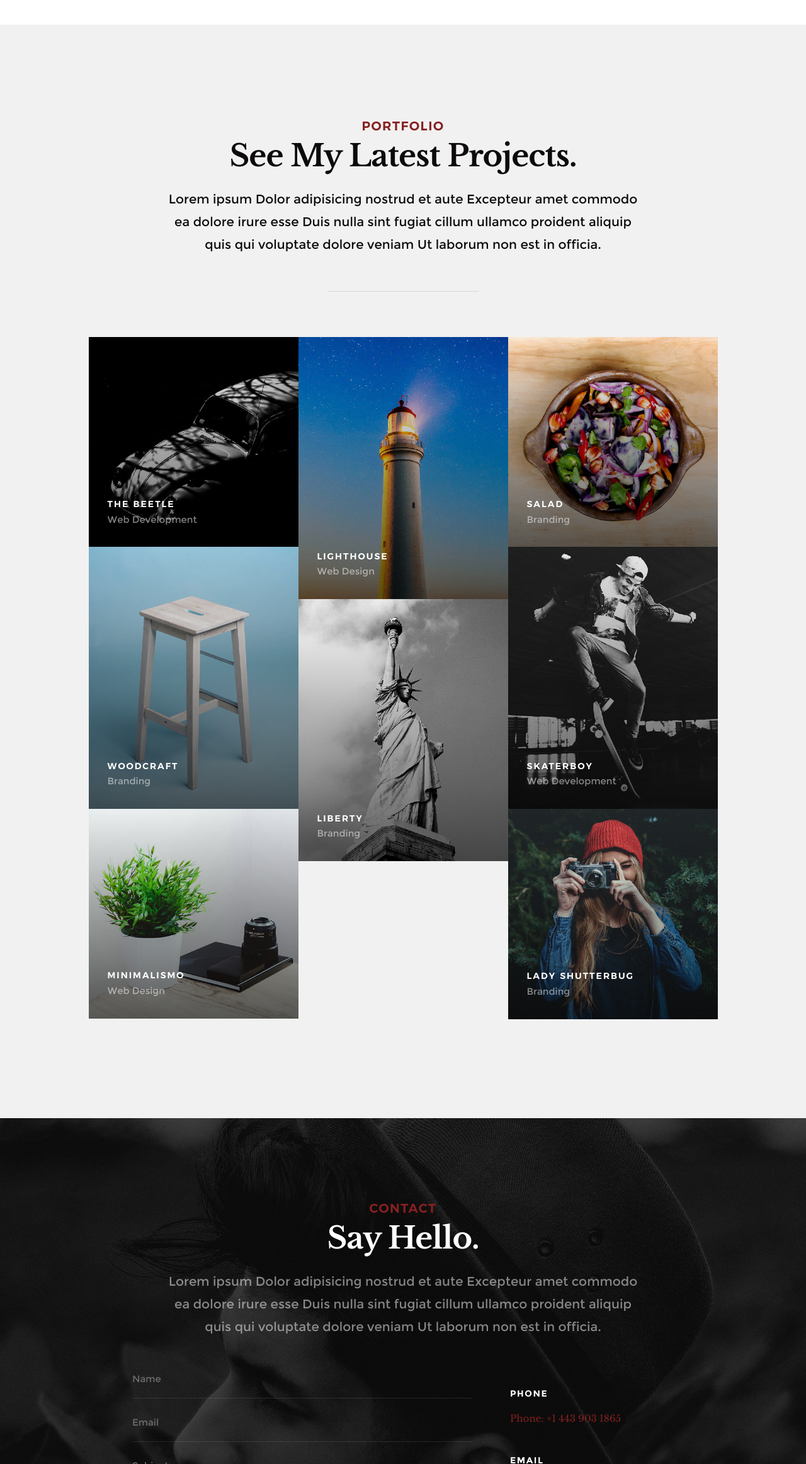
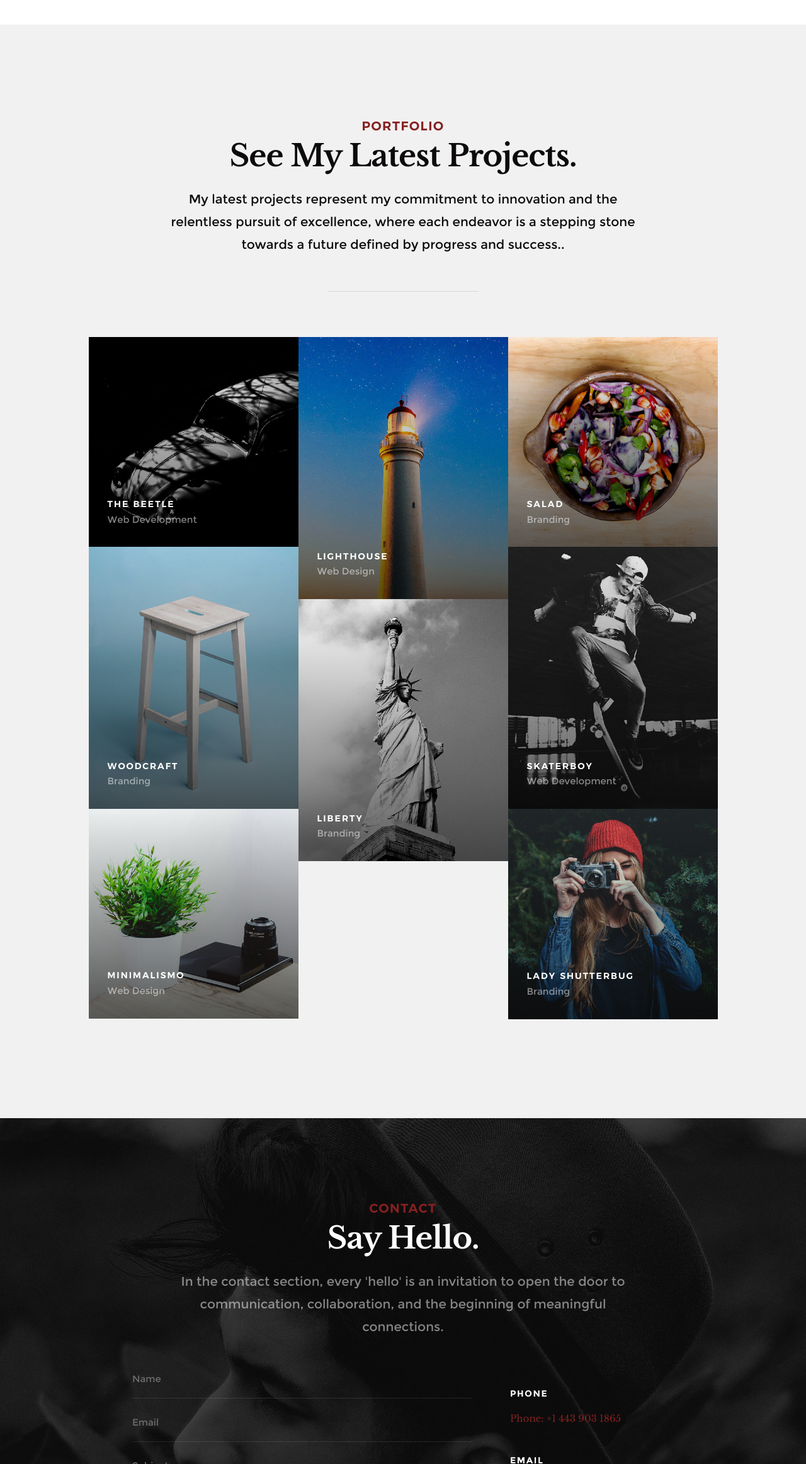
Before and after one commit to lennaawz/lennaawz.github.io, a plain HTML site: page index.html in a window 1280 px wide. Shown: the part 2655-4979 px from the top of the page at 63% size. Drawn offline with Linux system fonts and the light colour scheme.

Commit message:
Update index.html

```diff
--- a/index.html
+++ b/index.html
@@ -255,7 +255,7 @@
                 <h3>Portfolio</h3>
                 <h1>See My Latest Projects.</h1>
 
-                <p class="lead">Lorem ipsum Dolor adipisicing nostrud et aute Excepteur amet commodo ea dolore irure esse Duis nulla sint fugiat cillum ullamco proident aliquip quis qui voluptate dolore veniam Ut laborum non est in officia.</p>
+                <p class="lead">My latest projects represent my commitment to innovation and the relentless pursuit of excellence, where each endeavor is a stepping stone towards a future defined by progress and success..</p>
             </div>
         </div>
 
@@ -527,7 +527,7 @@
                 <h3>Contact</h3>
                 <h1>Say Hello.</h1>
 
-                <p class="lead">Lorem ipsum Dolor adipisicing nostrud et aute Excepteur amet commodo ea dolore irure esse Duis nulla sint fugiat cillum ullamco proident aliquip quis qui voluptate dolore veniam Ut laborum non est in officia.</p>
+                <p class="lead">In the contact section, every 'hello' is an invitation to open the door to communication, collaboration, and the beginning of meaningful connections.</p>
             </div>
         </div>
 
```
